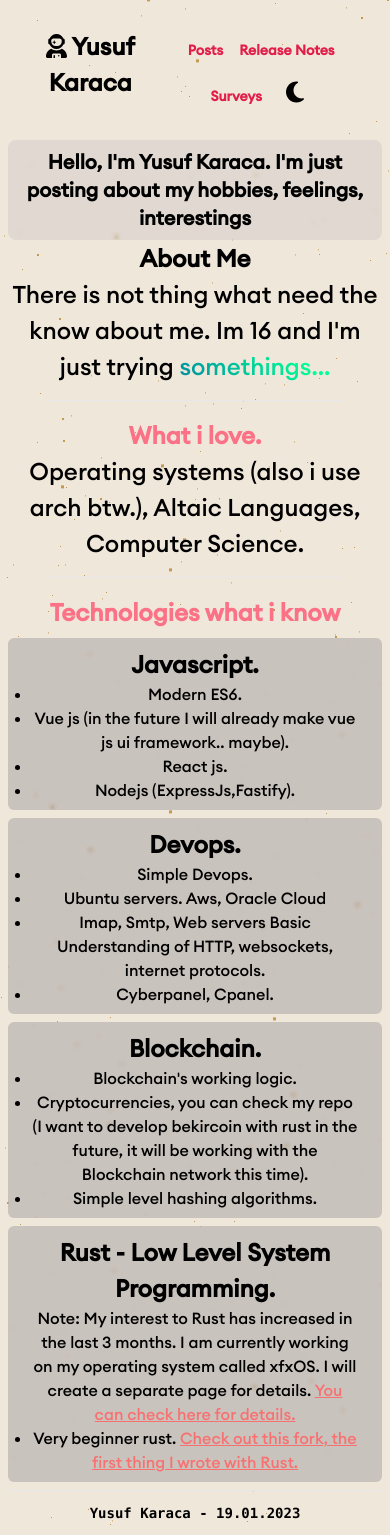
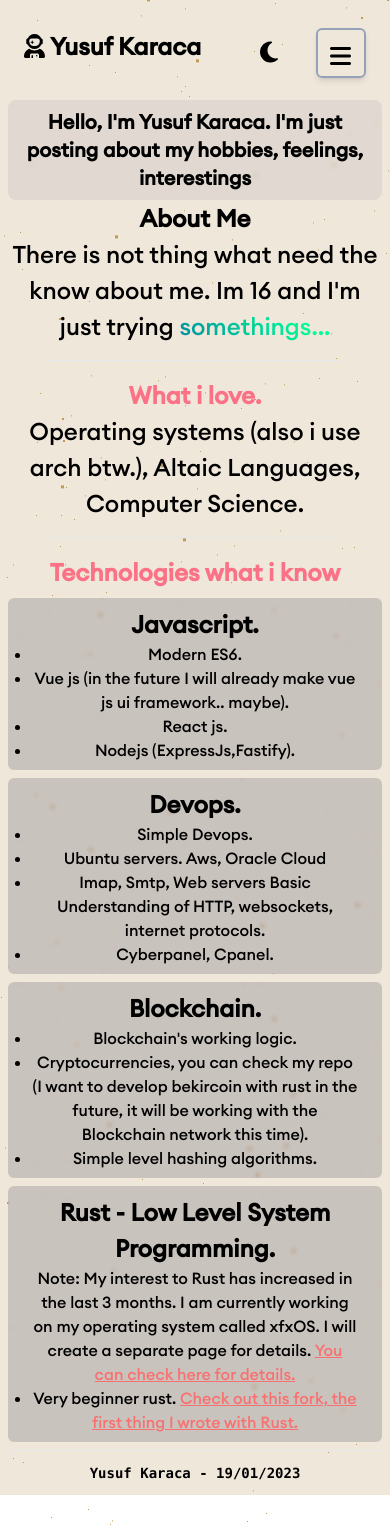
Before and after one commit to xfxpositions/my-porftolio, a Vue app: page /#/ in a window 390 px wide. After the commit the page ends 1495 px from the top, so only its background shows below. Built offline with nearby package versions, Linux system fonts and the light colour scheme; a web font is replaced by a local one.

Commit message:
technologies what i know

```diff
--- a/package.json
+++ b/package.json
@@ -14,6 +14,7 @@
     "@fortawesome/free-regular-svg-icons": "^6.2.1",
     "@fortawesome/free-solid-svg-icons": "^6.2.1",
     "@fortawesome/vue-fontawesome": "^3.0.2",
+    "@headlessui/vue": "^1.7.7",
     "@vueuse/core": "^9.9.0",
     "@vueuse/motion": "^2.0.0-beta.12",
     "axios": "^1.2.2",
--- a/src/App.vue
+++ b/src/App.vue
@@ -3,7 +3,6 @@
     class="h-[100%] min-h-screen sm:p-10 md:p-15 lg:p-20 p-2 -z-10 text-center transition-colors duration-500 ease-in-out bg-[#F0E7DB] dark:bg-[#101419] dark:text-white font-bold"
   >
     <Navbar></Navbar>
-
     <router-view class="router-view" v-slot="{ Component }">
       <Transition name="page-opacity" mode="out-in">
         <component :is="Component" />
--- a/src/components/Navbar.vue
+++ b/src/components/Navbar.vue
@@ -10,16 +10,21 @@
       </h1>
     </router-link>
     <div class="divide-y"></div>
-    <div class="z-10">
+    <div class="z-10 hidden md:block">
       <LinkVue to="/posts" class="text-lg">Posts</LinkVue>
 
       <LinkVue to="/release-notes" class="text-lg">Release Notes</LinkVue>
       <LinkVue to="/surveys" class="text-lg">Surveys</LinkVue>
-      <DarkModeVue class="z-10" />
+    </div>
+    <DarkModeVue class="z-10" />
+
+    <div>
+      <NavbarMenuMobile></NavbarMenuMobile>
     </div>
   </nav>
 </template>
 <script setup>
 import LinkVue from "./Link.vue";
 import DarkModeVue from "./DarkMode.vue";
+import NavbarMenuMobile from "./NavbarMenuMobile.vue";
 </script>
--- /dev/null
+++ b/src/components/NavbarMenuMobile.vue
@@ -0,0 +1,24 @@
+<template>
+  <Menu
+    as="div"
+    class="z-10 cursor-pointer relative md:hidden hover:bg-[#f8dcb8] dark:hover:bg-[#2f3947] transition-all duration-300 ease-in-out"
+  >
+    <MenuButton
+      class="border-slate-400 dark:border-slate-400 p-2 border-[2px] w-[50px] h-[50px] rounded-md shadow-md"
+    >
+      <font-awesome-icon icon="fa-solid fa-bars" />
+    </MenuButton>
+    <transition
+      enter-active-class="transition duration-100 ease-out"
+      enter-from-class="transform scale-95 opacity-0"
+      enter-to-class="transform scale-100 opacity-100"
+      leave-active-class="transition duration-75 ease-out"
+      leave-from-class="transform scale-100 opacity-100"
+      leave-to-class="transform scale-95 opacity-0"
+    >
+    </transition>
+  </Menu>
+</template>
+<script setup>
+import { Menu, MenuButton, MenuItems, MenuItem } from "@headlessui/vue";
+</script>
--- a/src/main.js
+++ b/src/main.js
@@ -17,6 +17,7 @@ import {
   faMoon,
   faUserAstronaut,
   faRightLong,
+  faBars,
 } from "@fortawesome/free-solid-svg-icons";
 import { faSquareJs } from "@fortawesome/free-brands-svg-icons";
 library.add(faUserSecret);
@@ -25,6 +26,7 @@ library.add(faMoon);
 library.add(faUserAstronaut);
 library.add(faRightLong);
 library.add(faSquareJs);
+library.add(faBars);
 
 const app = createApp(App);
 app.use(router);
--- a/src/pages/HomePage.vue
+++ b/src/pages/HomePage.vue
@@ -96,7 +96,7 @@
         </ul>
       </div>
       <hr class="mt-2" />
-      <code class="text-sm md:text-[1.2rem]">Yusuf Karaca - 19.01.2023</code>
+      <code class="text-sm md:text-[1.2rem]">Yusuf Karaca - 19/01/2023</code>
     </div>
   </div>
 </template>
```
Also changed, not shown: 1 other file (tests, documents, lock files or other folders).
